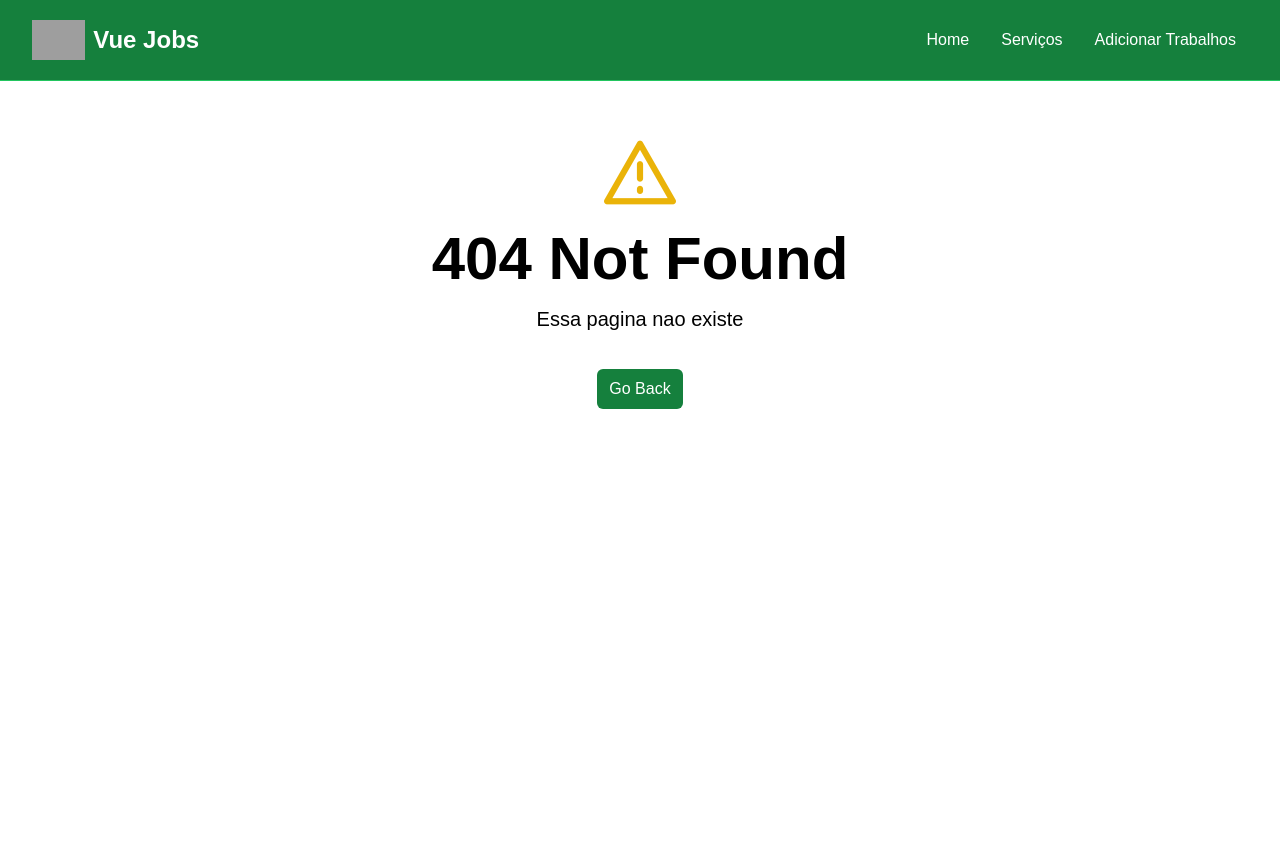
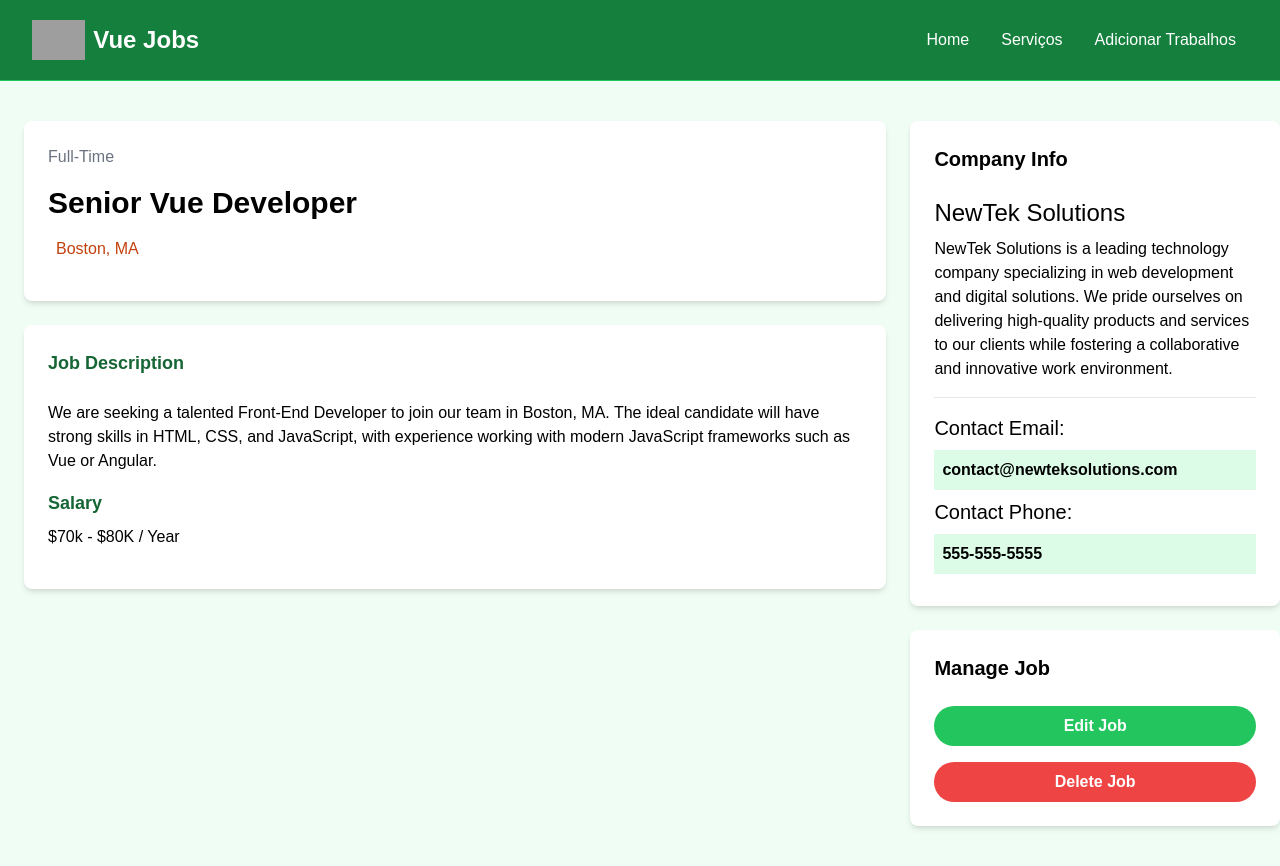
Before and after one commit to ThiagoHs1/vue, a Vue app in the folder vue-jobs/: page /job/1 in a window 1280 px wide. Before the commit this address had no page. Before the commit the page ends 800 px from the top, so only its background shows below. Built offline with nearby package versions, Linux system fonts and the light colour scheme; grey boxes are pictures that could not be loaded.

Commit message:
listagem dos serviços em nova aba funcionando

```diff
--- a/vue-jobs/src/router/index.js
+++ b/vue-jobs/src/router/index.js
@@ -2,6 +2,7 @@
 import HomeView from '@/views/HomeView.vue';
 import JobsView from '@/views/JobsView.vue';
 import NotFoundView from '@/views/NotFoundView.vue';
+import JobView from '@/views/JobView.vue';
 
 const router = createRouter({
   history: createWebHistory(import.meta.env.BASE_URL),
@@ -18,6 +19,12 @@
       },
 
       {
+        path: '/job/:id',
+        name: 'job',
+        component: JobView,
+      },
+
+      {
         path: '/:pathMatch(.*)*',
         component: NotFoundView,
       },
--- a/vue-jobs/src/views/JobView.vue
+++ b/vue-jobs/src/views/JobView.vue
@@ -1,79 +1,40 @@
-<script setup>
-
-import { reactive, onMounted } from 'vue';
-import { useRoute, RouterLink, useRouter } from 'vue-router';
-
-
-
-const route = useRoute();
-const router = useRouter();
-const toast = useToast();
-
-const jobId = route.params.id;
-
-const state = reactive({
-  job: {},
-  isLoading: true,
-});
-
-const deleteJob = async () => {
-  try {
-    const confirm = window.confirm('Are you sure you want to delete this job?');
-    if (confirm) {
-      await axios.delete(`/api/jobs/${jobId}`);
-      toast.success('Job Deleted Successfully');
-      router.push('/jobs');
-    }
-  } catch (error) {
-    console.error('Error deleting job', error);
-    toast.error('Job Not Deleted');
-  }
-};
-
-onMounted(async () => {
-  try {
-    const response = await axios.get(`/api/jobs/${jobId}`);
-    state.job = response.data;
-  } catch (error) {
-    console.error('Error fetching job', error);
-  } finally {
-    state.isLoading = false;
-  }
-});
-</script>
-
+<script setup></script>
 
 <template>
-    <BackButton />
-    <section v-if="!state.isLoading" class="bg-green-50">
+  <section class="bg-green-50">
       <div class="container m-auto py-10 px-6">
         <div class="grid grid-cols-1 md:grid-cols-70/30 w-full gap-6">
           <main>
             <div
               class="bg-white p-6 rounded-lg shadow-md text-center md:text-left"
             >
-              <div class="text-gray-500 mb-4">{{ state.job.type }}</div>
-              <h1 class="text-3xl font-bold mb-4">{{ state.job.title }}</h1>
+              <div class="text-gray-500 mb-4">Full-Time</div>
+              <h1 class="text-3xl font-bold mb-4">Senior Vue Developer</h1>
               <div
                 class="text-gray-500 mb-4 flex align-middle justify-center md:justify-start"
               >
-                <i class="pi pi-map-marker text-xl text-orange-700 mr-2"></i>
-                <p class="text-orange-700">{{ state.job.location }}</p>
+                <i
+                  class="fa-solid fa-location-dot text-lg text-orange-700 mr-2"
+                ></i>
+                <p class="text-orange-700">Boston, MA</p>
               </div>
             </div>
 
             <div class="bg-white p-6 rounded-lg shadow-md mt-6">
               <h3 class="text-green-800 text-lg font-bold mb-6">
-                Descrição do serviço
+                Job Description
               </h3>
 
               <p class="mb-4">
-                {{ state.job.description }}
+                We are seeking a talented Front-End Developer to join our team
+                in Boston, MA. The ideal candidate will have strong skills in
+                HTML, CSS, and JavaScript, with experience working with modern
+                JavaScript frameworks such as Vue or Angular.
               </p>
 
               <h3 class="text-green-800 text-lg font-bold mb-2">Salary</h3>
 
-              <p class="mb-4">{{ state.job.salary }} / Year</p>
+              <p class="mb-4">$70k - $80K / Year</p>
             </div>
           </main>
 
@@ -83,10 +44,13 @@
             <div class="bg-white p-6 rounded-lg shadow-md">
               <h3 class="text-xl font-bold mb-6">Company Info</h3>
 
-              <h2 class="text-2xl">{{ state.job.company.name }}</h2>
+              <h2 class="text-2xl">NewTek Solutions</h2>
 
               <p class="my-2">
-                {{ state.job.company.description }}
+                NewTek Solutions is a leading technology company specializing in
+                web development and digital solutions. We pride ourselves on
+                delivering high-quality products and services to our clients
+                while fostering a collaborative and innovative work environment.
               </p>
 
               <hr class="my-4" />
@@ -94,26 +58,23 @@
               <h3 class="text-xl">Contact Email:</h3>
 
               <p class="my-2 bg-green-100 p-2 font-bold">
-                {{ state.job.company.contactEmail }}
+                contact@newteksolutions.com
               </p>
 
               <h3 class="text-xl">Contact Phone:</h3>
 
-              <p class="my-2 bg-green-100 p-2 font-bold">
-                {{ state.job.company.contactPhone }}
-              </p>
+              <p class="my-2 bg-green-100 p-2 font-bold">555-555-5555</p>
             </div>
 
             <!-- Manage -->
             <div class="bg-white p-6 rounded-lg shadow-md mt-6">
               <h3 class="text-xl font-bold mb-6">Manage Job</h3>
-              <RouterLink
-                :to="`/jobs/edit/${state.job.id}`"
+              <a
+                href="add-job.html"
                 class="bg-green-500 hover:bg-green-600 text-white text-center font-bold py-2 px-4 rounded-full w-full focus:outline-none focus:shadow-outline mt-4 block"
-                >Edit Job</RouterLink
+                >Edit Job</a
               >
               <button
-                @click="deleteJob"
                 class="bg-red-500 hover:bg-red-600 text-white font-bold py-2 px-4 rounded-full w-full focus:outline-none focus:shadow-outline mt-4 block"
               >
                 Delete Job
@@ -123,8 +84,4 @@
         </div>
       </div>
     </section>
-
-    <div v-else class="text-center text-gray-500 py-6">
-      <PulseLoader />
-    </div>
-  </template>
+</template>
```
